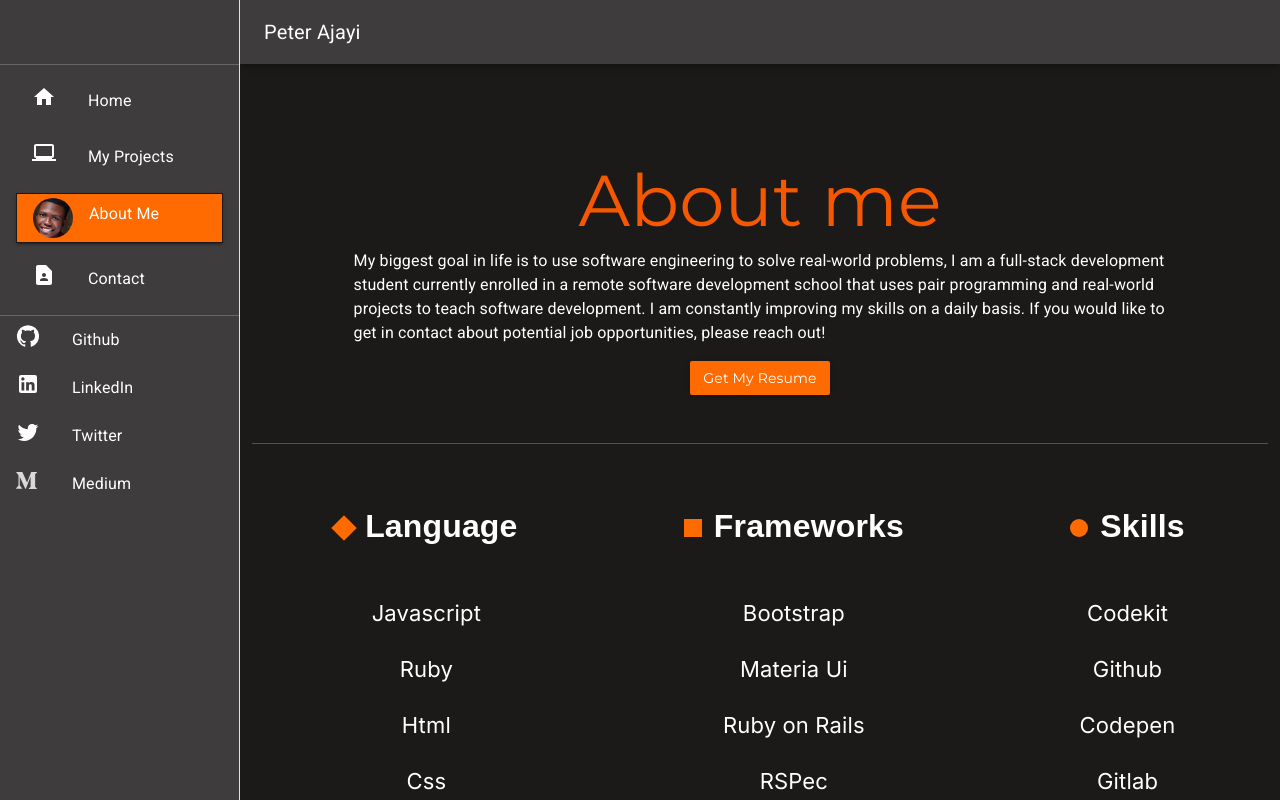
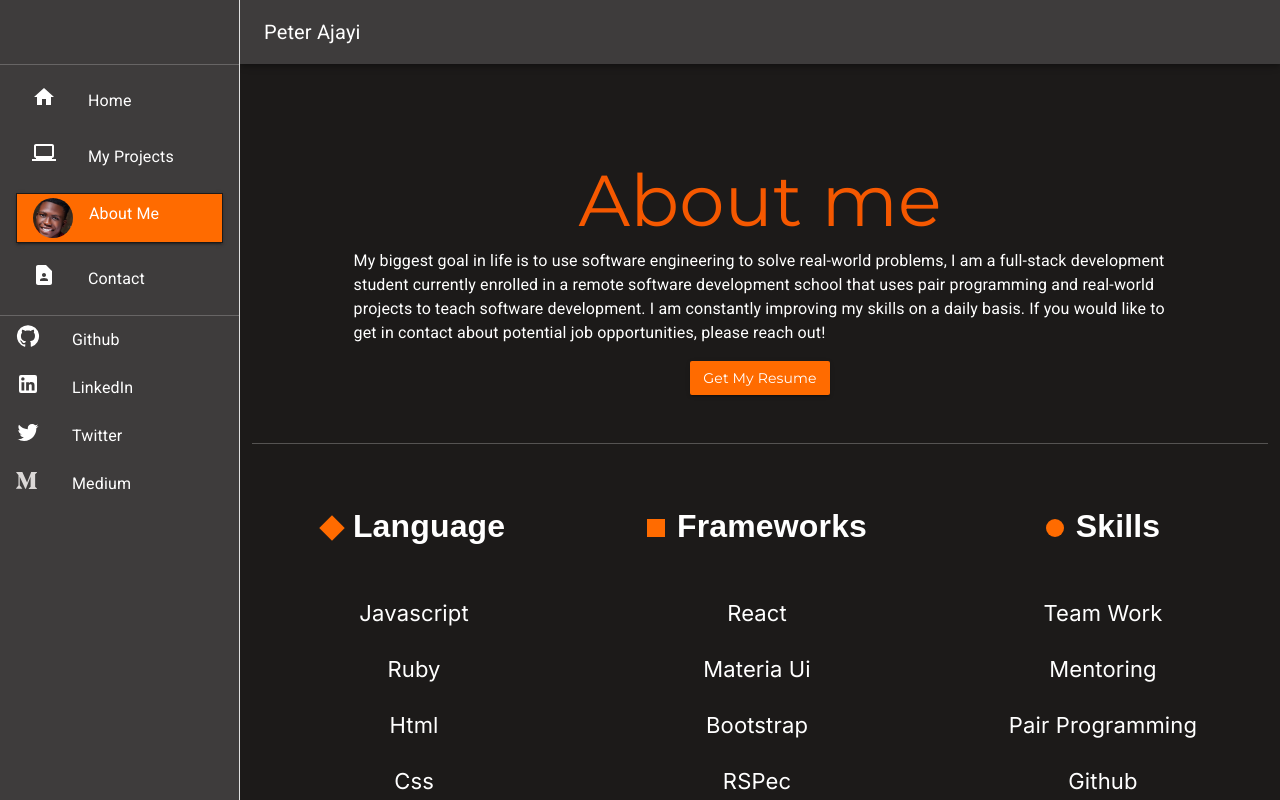
Before and after one commit to peterdgreat/My-Personal-Website, a React (Create React App) app: page /about in a window 1280 px wide. Built offline with nearby package versions, Linux system fonts and the light colour scheme.

Commit message:
Added More skills and fixed sentences typos

```diff
--- a/src/components/About.js
+++ b/src/components/About.js
@@ -48,11 +48,11 @@ export default function About() {
               Frameworks
             </h4>
             <ul className="list-unstyled">
+              <li>React</li>
+              <li>Materia Ui</li>
               <li>Bootstrap</li>
-              <li>Materia Ui</li>
-              <li>Ruby on Rails</li>
               <li>RSPec</li>
-              <li>Selenium</li>
+              <li>Ruby on rails</li>
             </ul>
           </li>
           <li>
@@ -62,10 +62,10 @@ export default function About() {
               {' '}
             </h4>
             <ul className="list-unstyled">
-              <li>Codekit</li>
+              <li>Team Work</li>
+              <li>Mentoring</li>
+              <li>Pair Programming</li>
               <li>Github</li>
-              <li>Codepen</li>
-              <li>Gitlab</li>
               <li>Terminal</li>
             </ul>
           </li>
--- a/src/components/Contact.js
+++ b/src/components/Contact.js
@@ -19,7 +19,7 @@ export default function Contact() {
           {state.succeeded === false && (
           <h2>
             I am always interested in hearing about new projects, so if you would
-            like to chat please get in touch.
+            like to chat, please get in touch.
           </h2>
           )}
         </div>
--- a/src/components/Home.js
+++ b/src/components/Home.js
@@ -13,9 +13,10 @@ export default function Home() {
         <h3 className="title text-center mt-3">I’am a Software Developer</h3>
         <div className="description  d-flex justify-content-center  ">
           <p className=" d-size ">
-            I can help you build a product , feature or website Look through
-            some of my work and experience! If you like what you see and have a
-            project you need coded, don’t hestiate to contact me.
+            I can help you build a product, feature, or website.
+            Look through some of my work and experience!
+            If you like what you see and have a project you need coded,
+            don’t hesitate to contact me.
           </p>
         </div>
       </section>
```
